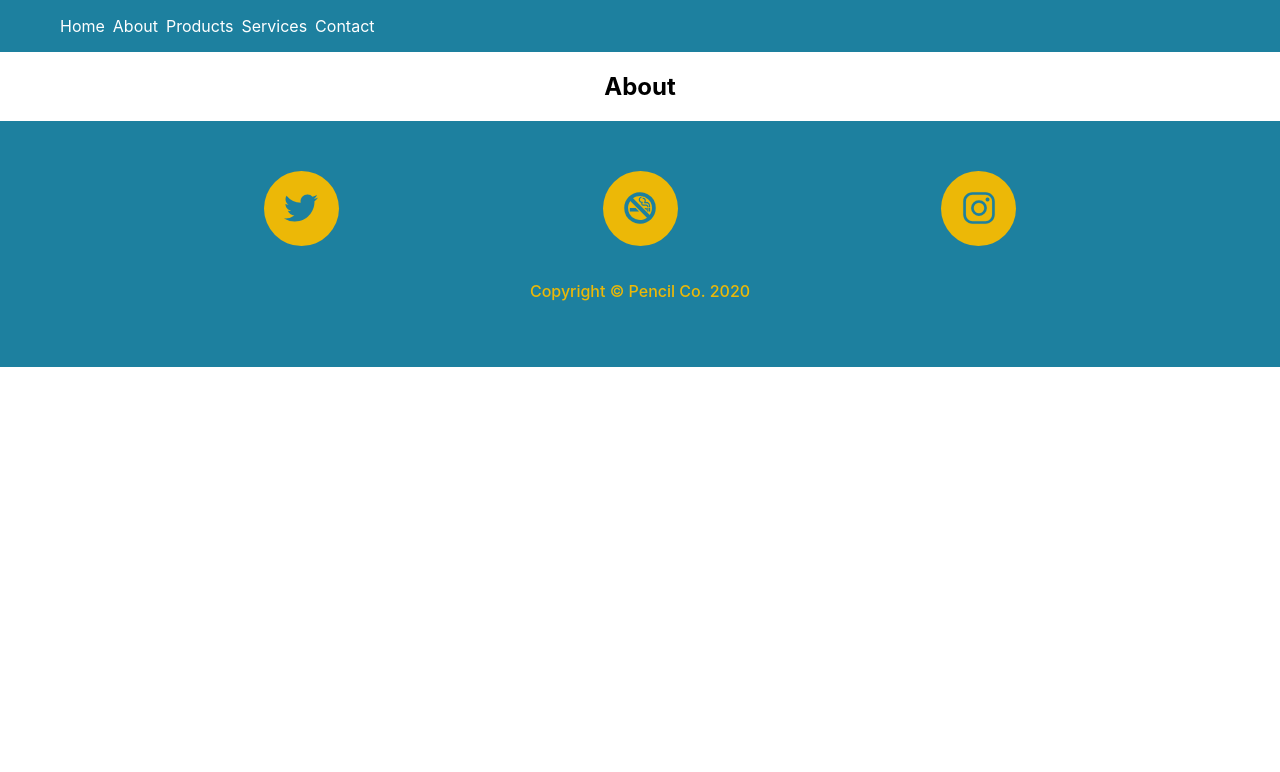
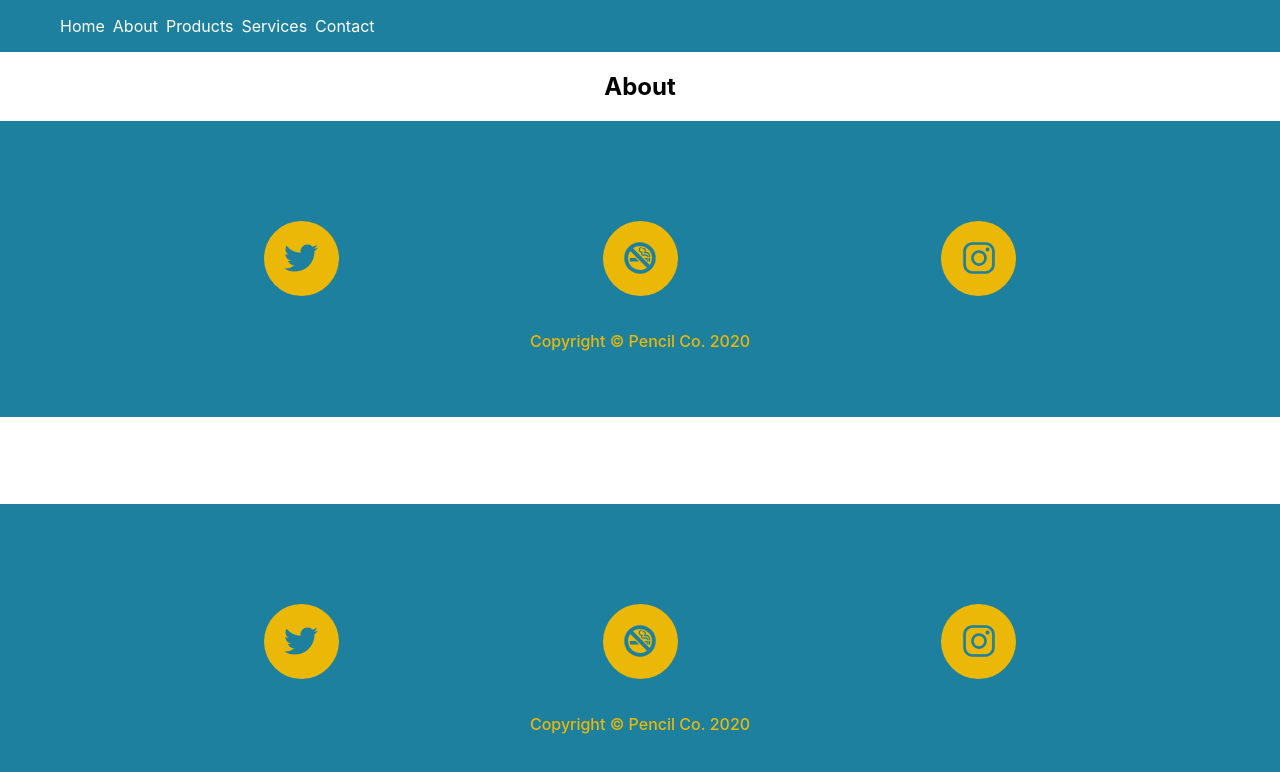
Before and after one commit to erferguson/PencilCo, a React (Create React App) app in the folder pencil-app/: page /about in a window 1280 px wide. Shown: the top 772 px of the page. Built offline with nearby package versions, Linux system fonts and the light colour scheme.

Commit message:
App > added Footer & adjusted classNames in jsx + added corresponding fields in css >>> Footer stays at bottom now on all components

```diff
--- a/pencil-app/src/App.css
+++ b/pencil-app/src/App.css
@@ -28,3 +28,15 @@ nav ul li a {
   text-decoration: none;
   color: #fff;
 }
+
+ .Site {
+  display: flex;
+  flex-direction: column;
+  min-height: 100vh;
+}
+
+.Site-content {
+  flex: 1 0 auto;
+  padding: var(--space) var(--space) 0;
+  width: 100%;
+}
--- a/pencil-app/src/App.js
+++ b/pencil-app/src/App.js
@@ -8,11 +8,13 @@ import About from './About/About'
 import Products from './Products/Products'
 import Services from './Services/Services'
 import Contact from './Contact/Contact'
+import Footer from './Footer/Footer'
 
 function App() {
   return (
     <Router>
-      <div className="App">
+      <div className="App Site">
+        <div className="Site-content">
           <nav>
             <ul>
               <li>
@@ -32,7 +34,6 @@ function App() {
               </li>
             </ul>
           </nav>
-
           <Switch>
             <Route path='/about'>
               <About />
@@ -51,6 +52,8 @@ function App() {
             </Route>
           </Switch>
         </div>
+        <Footer />
+      </div>
     </Router>
   );
 }
--- a/pencil-app/src/Footer/Footer.css
+++ b/pencil-app/src/Footer/Footer.css
@@ -1,6 +1,6 @@
 .footer {
     background-color: #1d809f;
-    padding-top: 50px;
+    padding-top: 100px;
     padding-bottom: 50px;
     text-align: center;
 }
--- a/pencil-app/src/Home/Home.js
+++ b/pencil-app/src/Home/Home.js
@@ -1,13 +1,13 @@
 import React from 'react';
 
 import Header from './Header/Header'
-import Footer from '../Footer/Footer'
+// import Footer from '../Footer/Footer'
 
 function Home (){
     return (
         <div>
             <Header title='Pencil Co.' button='Graphium' />
-            <Footer />
+            {/* <Footer /> */}
         </div>
     )
 }
```
Lines whose indentation alone changed are shown as unchanged.
